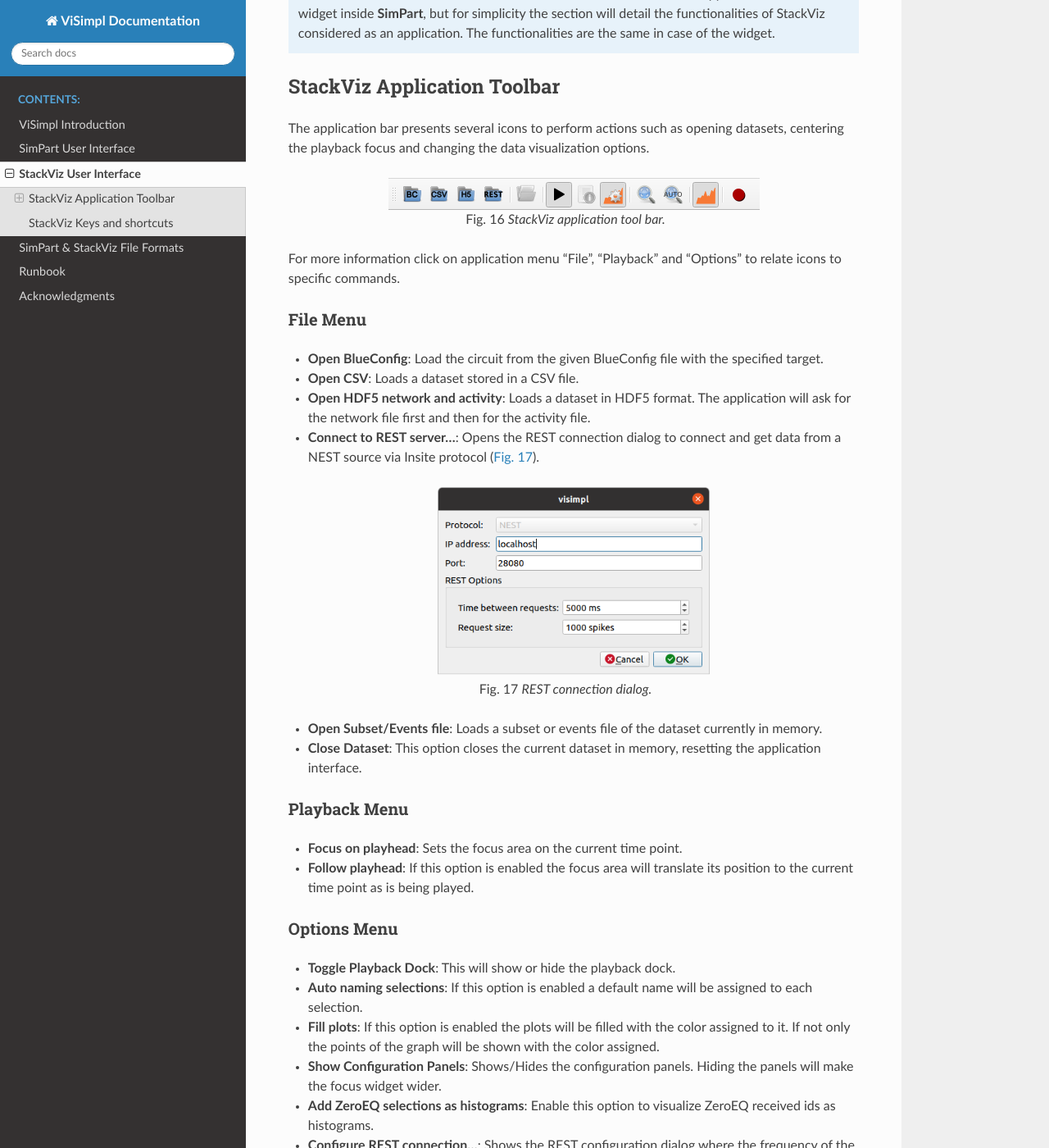
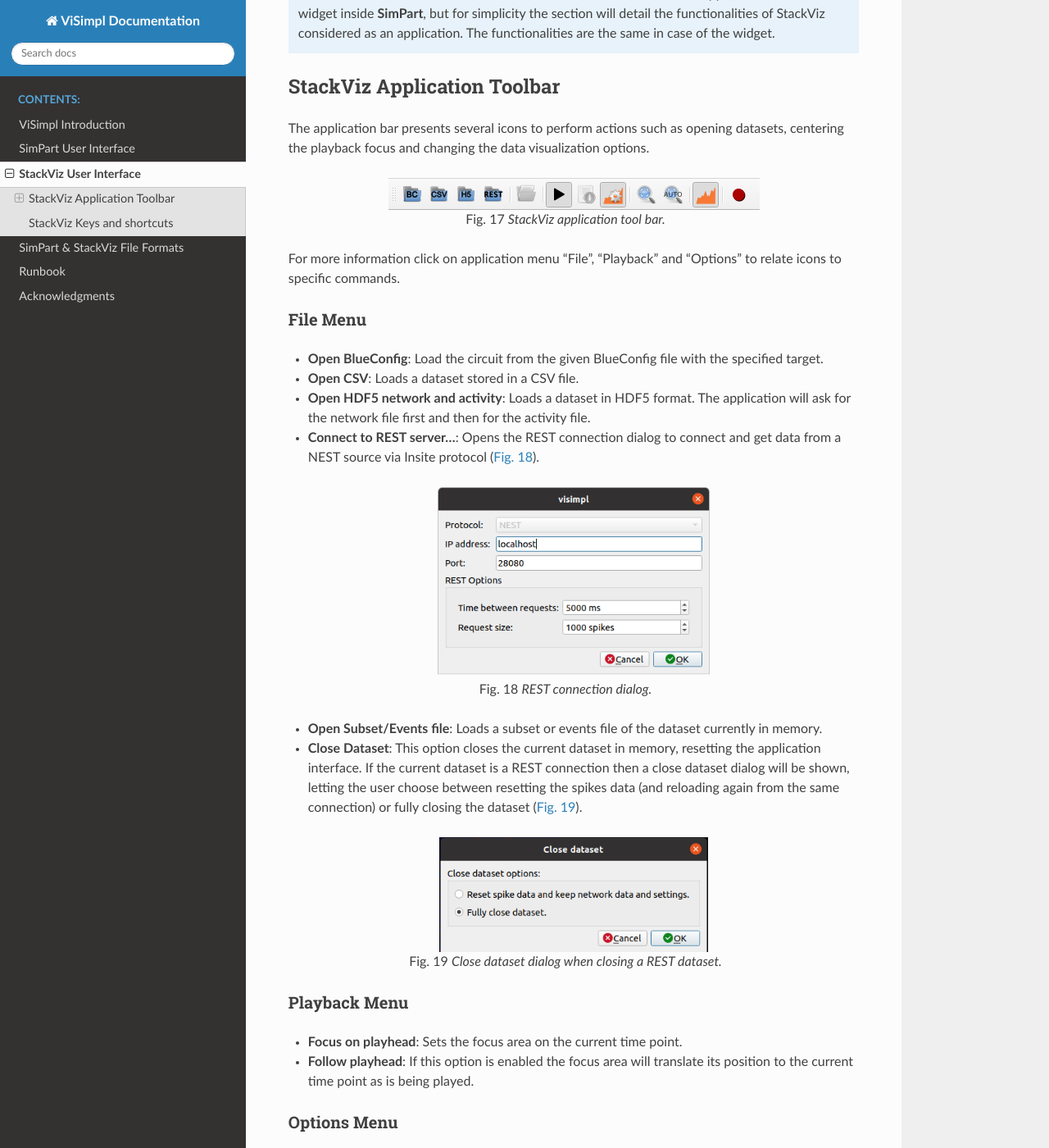
Before and after one commit to vg-lab/ViSimplDocs, a Sphinx documentation site: the page built from source/03-StackVizUserInterface.rst, in a window 1280 px wide and 1400 px high, scrolled down 220 px. Shown: the whole window at 82% size. Built offline with Sphinx 7.4.7 and the Read the Docs theme 2.0.0, drawn with Linux system fonts in a browser that asks for light colours; some of the changed text lies outside the part shown.

Commit message:
Update to version 1.7.2.

```diff
--- a/source/03-StackVizUserInterface.rst
+++ b/source/03-StackVizUserInterface.rst
@@ -39,7 +39,17 @@ File Menu
    REST connection dialog.
 
 - **Open Subset/Events file**: Loads a subset or events file of the dataset currently in memory.
-- **Close Dataset**: This option closes the current dataset in memory, resetting the application interface.
+- **Close Dataset**: This option closes the current dataset in memory, resetting the application interface. If the current dataset is a REST connection then a close dataset dialog will be shown, letting the user choose between resetting the spikes data (and reloading again from the same connection) or fully closing the dataset (:numref:`figCA`).
+
+.. _figCA:
+
+.. figure:: images/VSImage021.png
+   :alt: Close dataset dialog when closing a REST dataset.
+   :align: center
+   :width: 437
+   :scale: 75%
+
+   Close dataset dialog when closing a REST dataset.
 
 ^^^^^^^^^^^^^
 Playback Menu
--- a/source/05-Runbook.rst
+++ b/source/05-Runbook.rst
@@ -6,7 +6,7 @@ Runbook
    This runbook will test the main functionalities of both SimPart and StackViz and can be considered as a basic tutorial for both applications, but **not** as a complete and exhaustive tutorial of all the functionalities.
 
 .. note::
-   Some screenshots may be from previous ViSimpl versions. The functionalities in the runbook cover up to version 1.7.0.
+   Some screenshots may be from previous ViSimpl versions. The functionalities in the runbook cover up to version 1.7.2.
 
 After loading the test file the 3D view in SimPart will show the particles in a cube-like structure centered on the view (:numref:`fig1`).
 
--- a/source/conf.py
+++ b/source/conf.py
@@ -24,7 +24,7 @@ author = 'Sergio E. Galindo & Félix de las Pozas Álvarez'
 # The short X.Y version
 version = ''
 # The full version, including alpha/beta/rc tags
-release = '1.7.0'
+release = '1.7.2'
 
 # -- General configuration ---------------------------------------------------
 
@@ -88,7 +88,7 @@ latex_maketitle = r'''
 \begin{center}
   \includegraphics[width=6cm,height=6cm]{visimpl-icon-square.png}\\[8ex]
   {\Huge SimPart \& StackViz Documentation}\\[4ex]
-  {\Large Version 1.7.0}\\[4ex]
+  {\Large Version 1.7.2}\\[4ex]
   {\Large Sergio E. Galindo \& F\'{e}lix de las Pozas \'{A}lvarez}\\[4ex]
   {\Large May 2022}\\[16ex]
   {\Large Visualization \& Graphics Lab, Universidad Rey Juan Carlos}\\[4ex]
```
Also changed, not shown: source/01-Introduction.rst (+5 -5 lines), source/02-ViSimplUserInterface.rst (+11 -1 lines), source/images/VSImage021.png (added).
